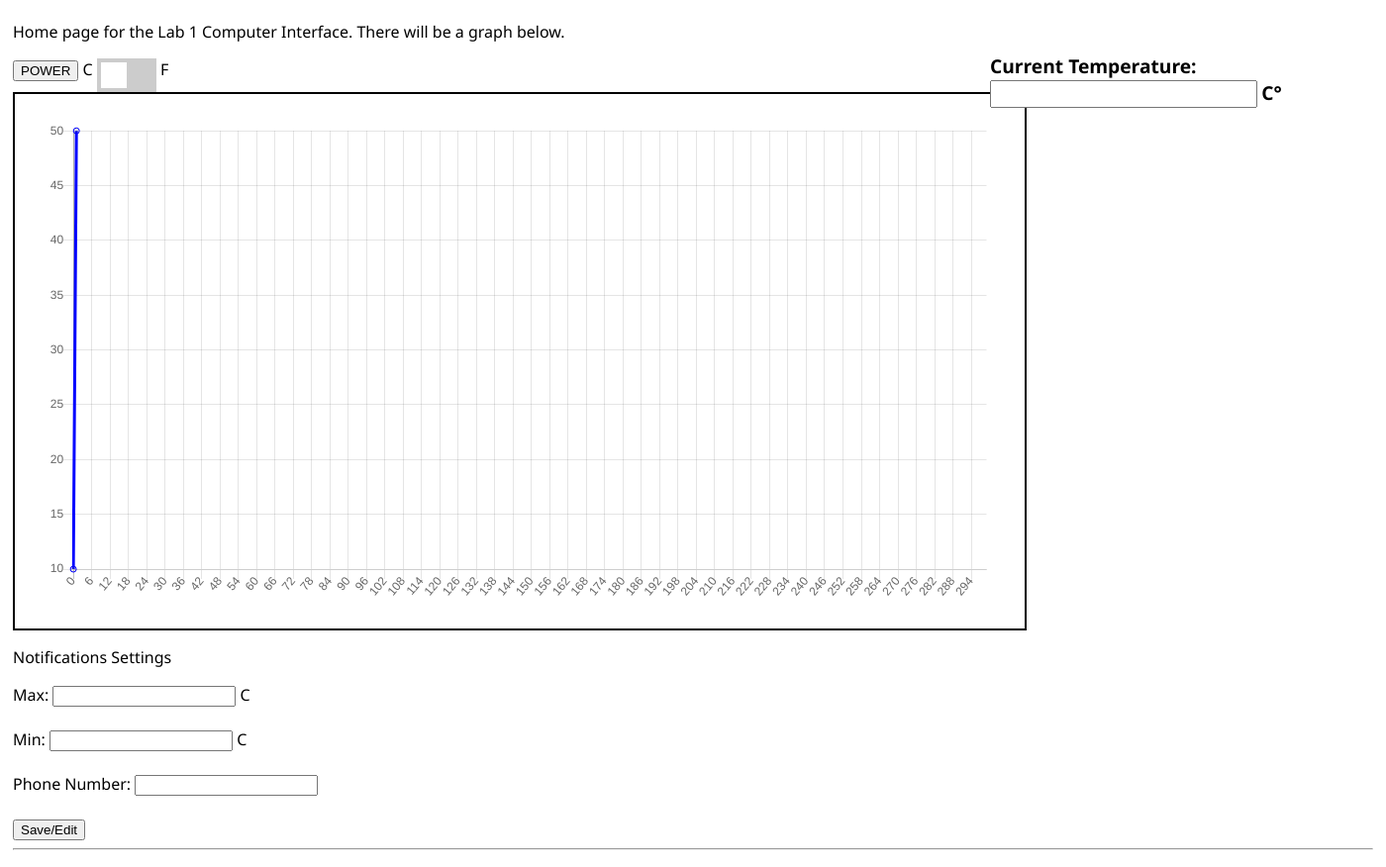
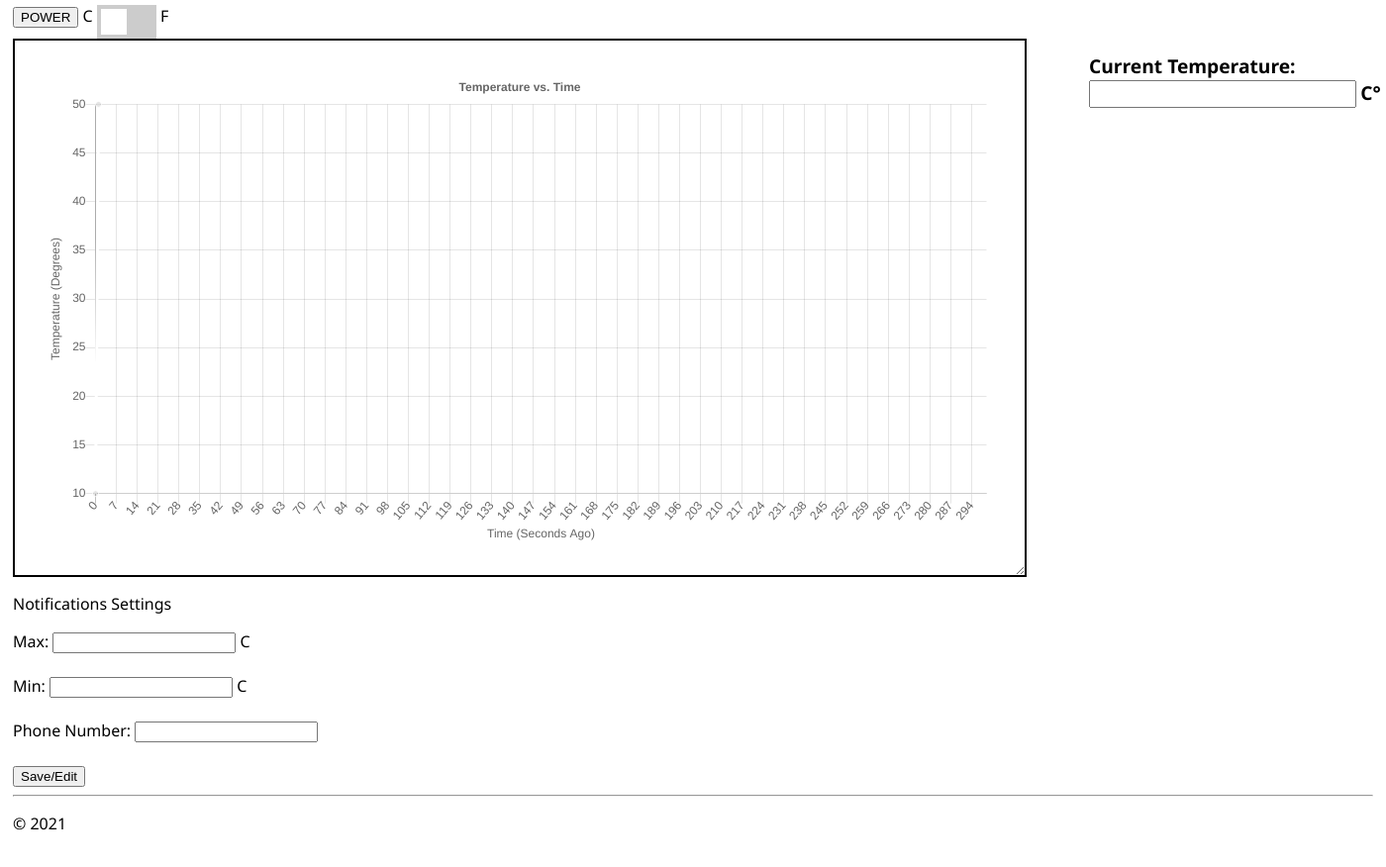
Before and after one commit to lucasduff-code/ECE4880_Lab1, a Django app: page / in a window 1400 px wide. Shown: the part 47-923 px from the top of the page at 99% size. After the commit the page ends 886 px from the top, so only its background shows below. Run offline with Django 3.2, Linux system fonts and the light colour scheme; some libraries are stand-ins or nearby versions.

Commit message:
added finalized ui elements

```diff
--- a/hello_django/hello/static/hello/site.css
+++ b/hello_django/hello/static/hello/site.css
@@ -98,3 +98,8 @@ input:checked + .slider:before {
 .max-min-inputs{
     position: relative;
 }
+
+.rotate-text {
+    width: 25px;
+    transform: rotate(90deg);
+ }
--- a/hello_django/hello/templates/hello/home.html
+++ b/hello_django/hello/templates/hello/home.html
@@ -3,7 +3,6 @@
 Home
 {% endblock %}
 {% block content %}
-<p>Home page for the Lab 1 Computer Interface. There will be a graph below.</p>
 <button id="button" onmousedown="powerUp()" onmouseup="powerDown()" onmouseleave="powerDown()">POWER</button>
 
 <!-- Rectangular switch -->
@@ -15,7 +14,7 @@ Home
 <label for="switch">F</label>
 <script src='https://cdnjs.cloudflare.com/ajax/libs/Chart.js/2.9.3/Chart.min.js'></script>
 <script src='https://cdnjs.cloudflare.com/ajax/libs/moment.js/2.24.0/moment.min.js'></script>
-<div class="chart-container" style="position: relative; height: 60vh; width: 120vh; padding: 30px; border: 2px solid; resize: both;">
+<div class="chart-container" style="position: relative; height: 60vh; width: 120vh; padding: 30px; border: 2px solid; resize: both; overflow: auto;">
   <canvas id="timeSeriesChart"></canvas>
 </div>
 <div class="notifications">
@@ -38,10 +37,10 @@ Home
     </form>
   </div>
 </div>
-<div class="currentReading" style="position: absolute; top: 100px; left: 1000px;">
+<div class="currentReading" style="position: absolute; top: 100px; left: 1100px;">
   <form>
     <label for="CurrentTemperature" style="font-size: larger; font-weight: bold;">Current Temperature: </label><br>
-    <input type="text" id="CurrentTemperature" readonly style="font-size: larger; font-weight: bold;">
+    <input type="text" id="CurrentTemperature" readonly style="font-size: larger; font-weight: bold; color: red">
     <label for="CurrentTemperature" id="unit" style="font-size: larger; font-weight: bold;">C°</label>
   </form>
 </div>
@@ -136,9 +135,6 @@ Home
     type: 'line',
     data: {
       labels,
-      axesY :{
-        title: "Temperature"
-      },
       datasets: [{
         // label: 'Temperature',
         data: data_t,
@@ -149,19 +145,33 @@ Home
       {
         data:secondSetData, //numbers(NUMBER_CFG),
         fill: false,
-        borderColor: 'blue',
+        borderColor: 'white',
       }]
     },
     options: {
       legend:{
         display: false
       },
+      title:{
+        display: true,
+        text: 'Temperature vs. Time'
+      },
       scales: {
-        yAxis :{
+        yAxes :[{
           autoSkip: false,
           min: ticks[ticks.length-1],
-          Max: ticks[0]
-        },
+          Max: ticks[0],
+          scaleLabel:{
+            display: true,
+            labelString: "Temperature (Degrees)"
+          }
+        }],
+        xAxes: [{
+          scaleLabel:{
+            display: true,
+            labelString: "Time (Seconds Ago)"
+          }
+        }],
       },
     }
   });
```
